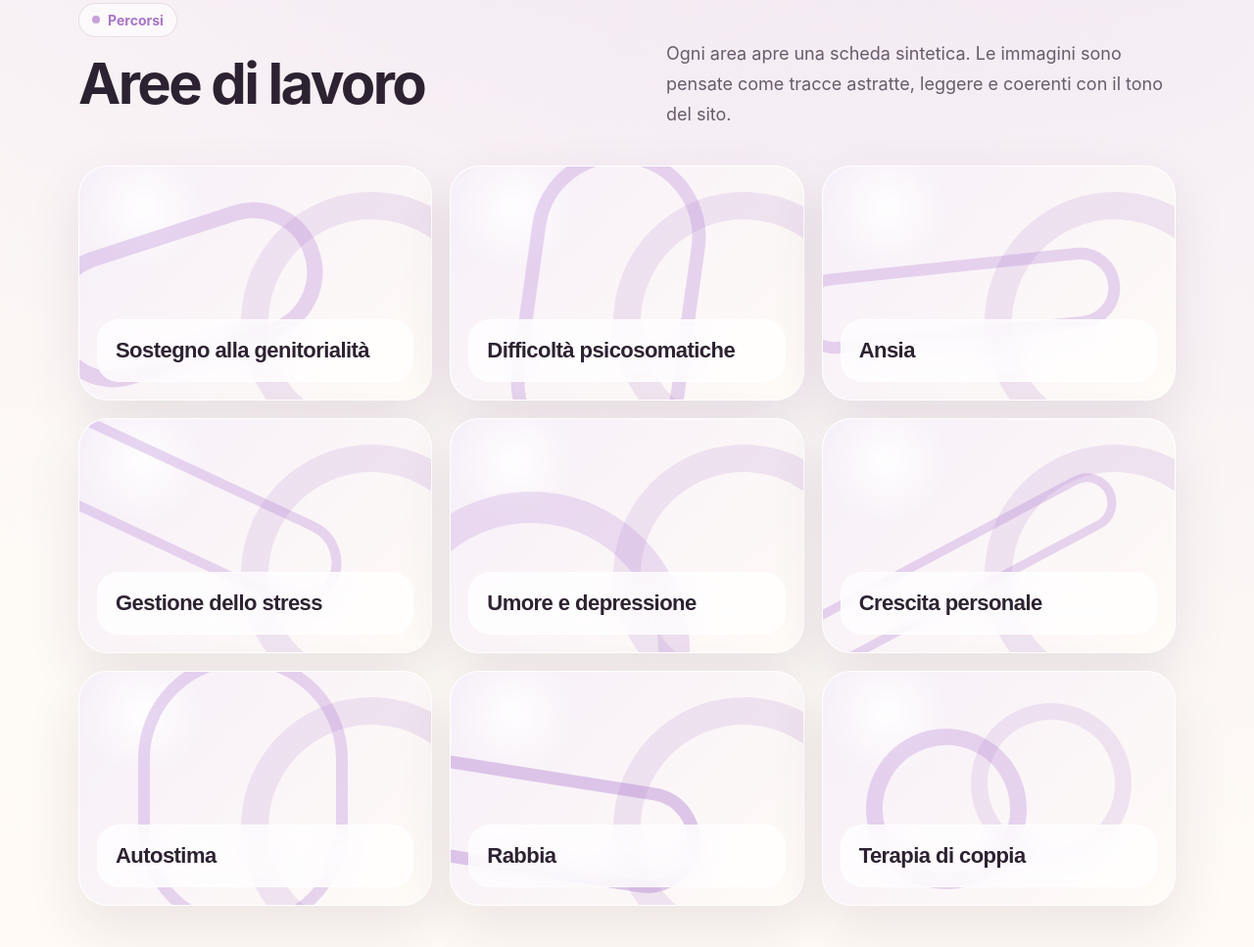
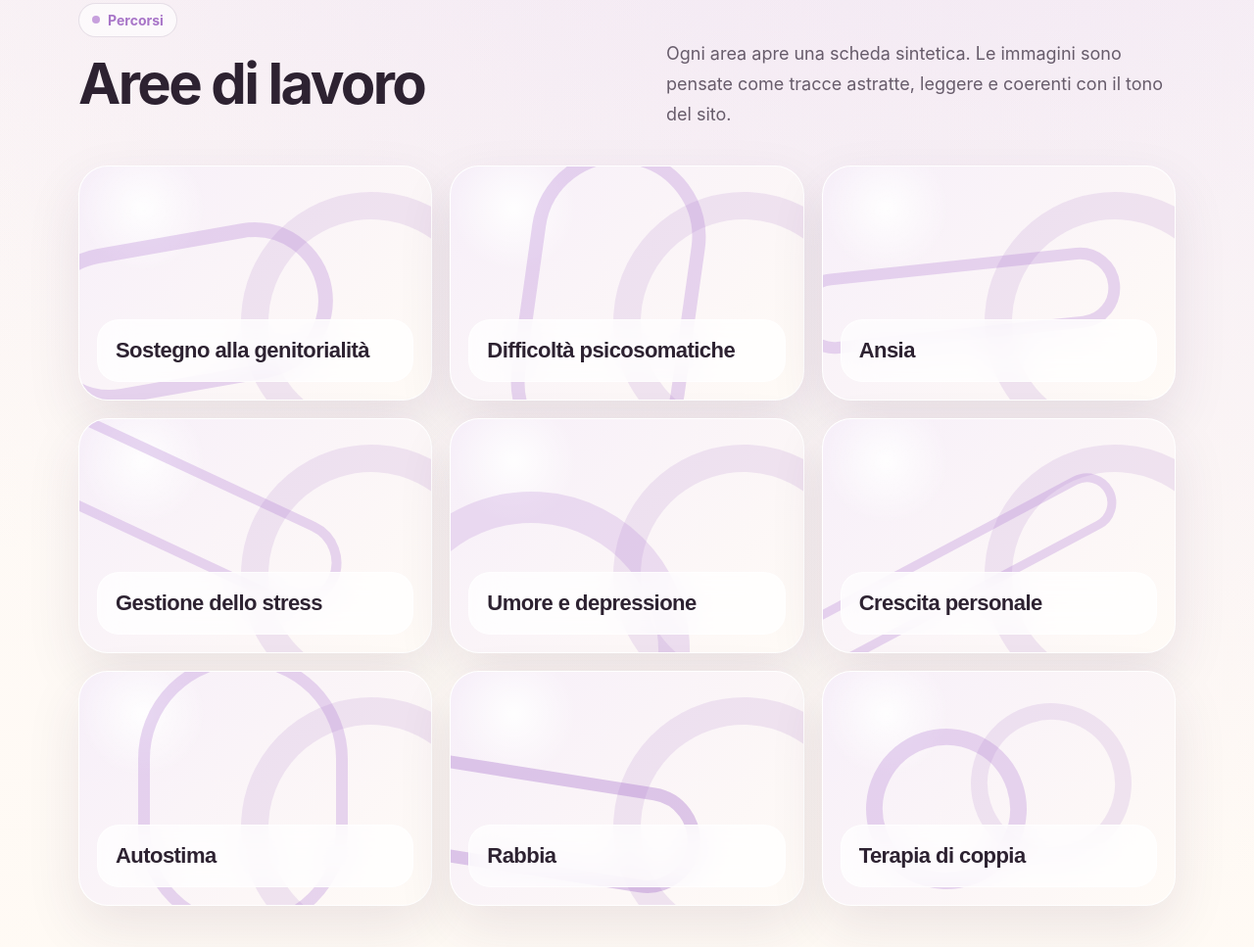
Before and after one commit to spartaruga/danieladamieto, a plain HTML site: page index.html in a window 1280 px wide. Shown: the part 1657-2624 px from the top of the page at 98% size. Drawn offline with Linux system fonts and the light colour scheme.

Commit message:
Add styles for art-genitori and update art-psico

```diff
--- a/index.html
+++ b/index.html
@@ -494,8 +494,15 @@
       bottom: -54px;
       border: 28px solid rgba(168, 117, 200, 0.16);
     }
-
-    .art-psico::before {
+    .art-genitori::before {
+      width: 280px;
+      height: 130px;
+      left: -50px;
+      top: 70px;
+      border-width: 15px;
+      transform: rotate(-10deg);
+    }
+        .art-psico::before {
       width: 150px;
       height: 300px;
       left: 72px;
```
